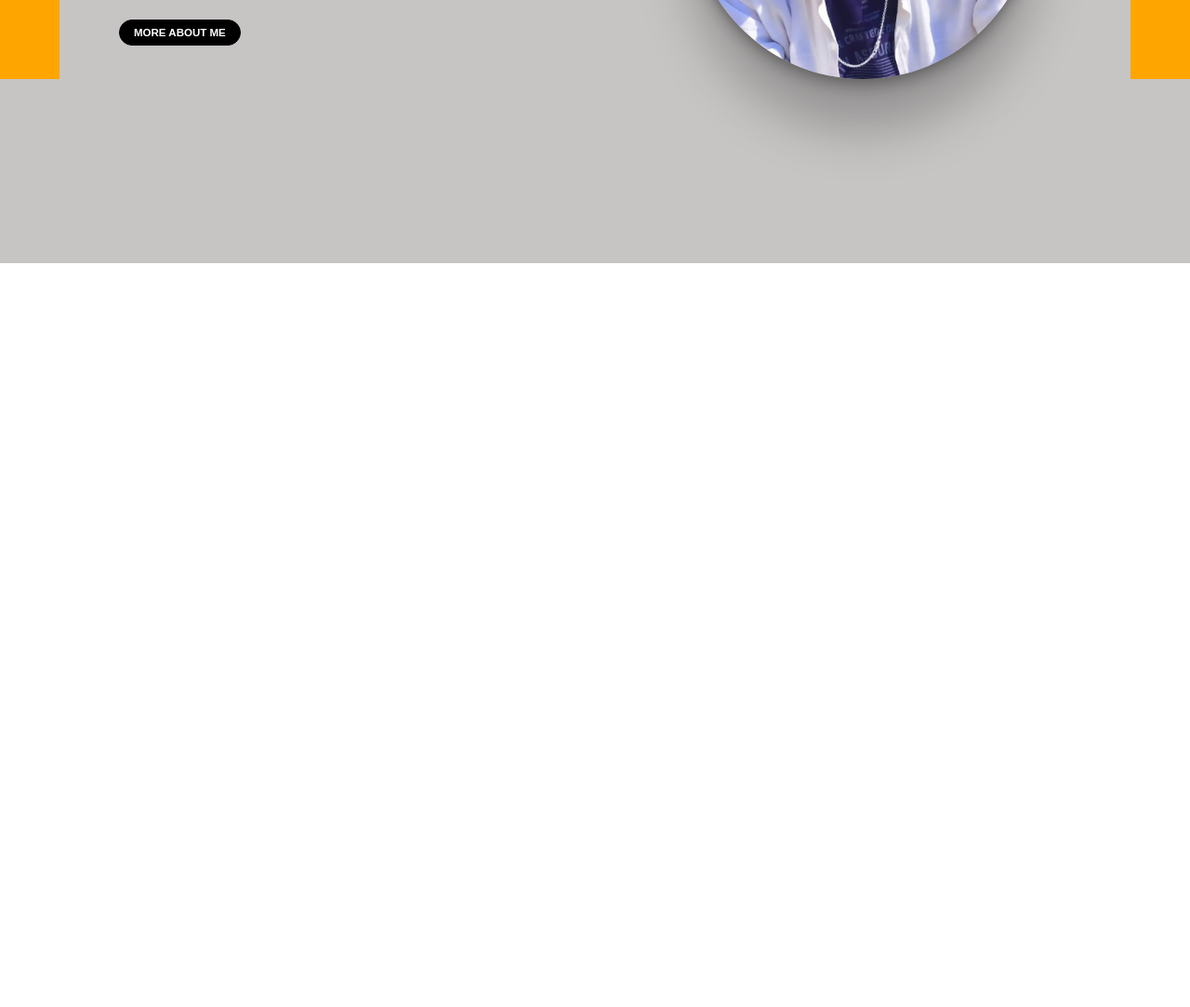
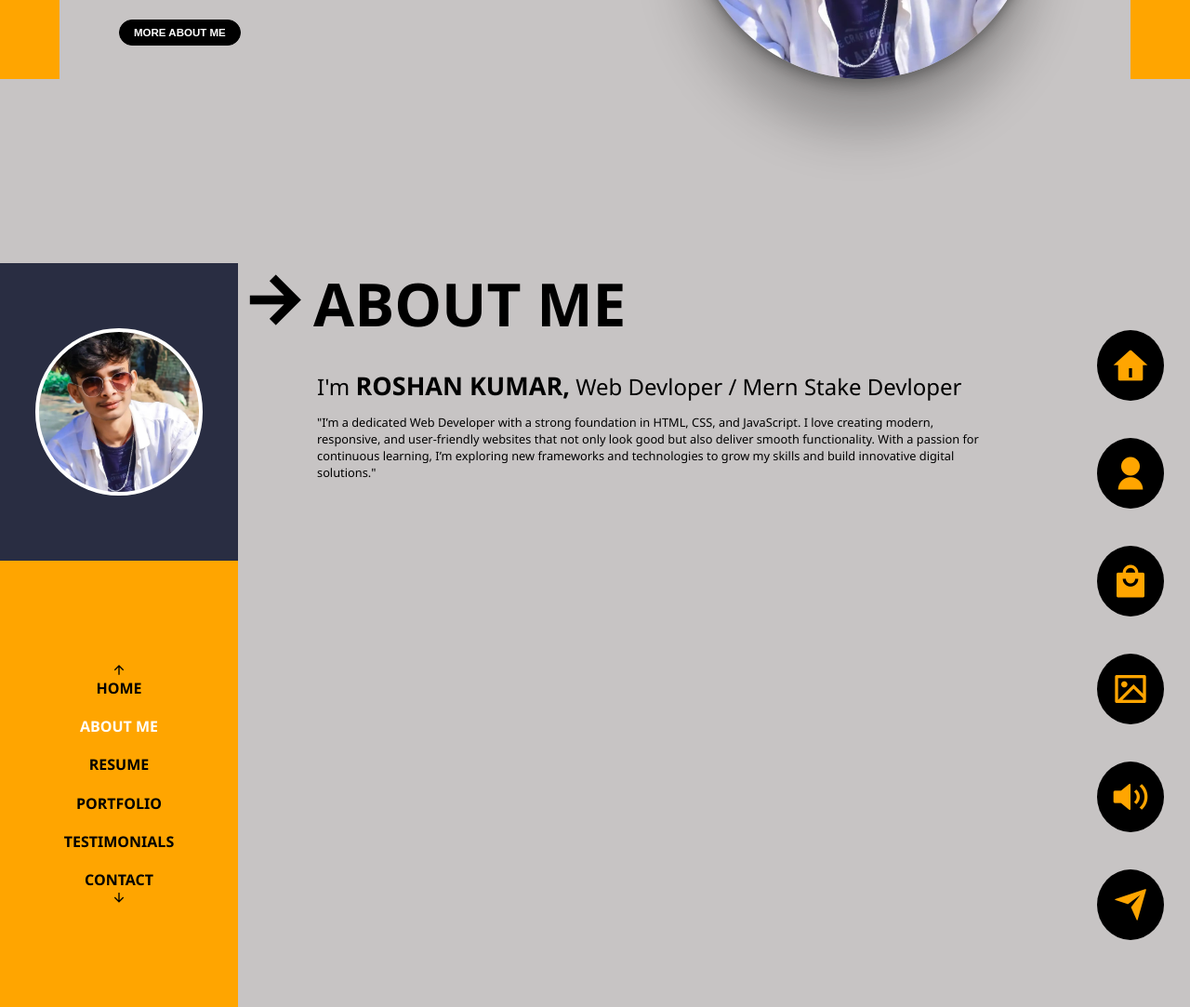
Before and after one commit to Roshan542/portfolio, a plain HTML site: page index.html in a window 1280 px wide. Shown: the part 517-1600 px from the top of the page at 93% size. Before the commit the page ends 800 px from the top, so only its background shows below. Drawn offline with nearby package versions, Linux system fonts and the light colour scheme.

Commit message:
second page haf compleet

```diff
--- a/index.html
+++ b/index.html
@@ -60,6 +60,51 @@
 
         </div>
 
+        <div class="aboutpage">
+            <div class="aboutpage-part1">
+                <div class="about-pic">
+                    <div class="img"></div>
+                </div>
+                <div class="about-nav">
+                    <i class="ri-arrow-up-line"></i>
+                    <a href="#">HOME</a>
+                    <a id="about-me" href="#">ABOUT ME</a>
+                    <a href="#">RESUME</a>
+                    <a href="#">PORTFOLIO</a>
+                    <a href="#">TESTIMONIALS</a>
+                    <a id="content" href="#">CONTACT</a>
+                    <i class="ri-arrow-down-line"></i>
+
+                </div>
+            </div>
+            <div class="aboutpage-part2">
+                <div class="bigabout">
+                    <div class="aboutme-div">
+                        <i class="ri-arrow-right-line"></i>
+                    <span>ABOUT ME</span>
+                    </div>
+                    <div class="para">
+                        <h2>I'm <SPan id="roshan">ROSHAN KUMAR,</SPan> Web Devloper / Mern Stake Devloper </h2>
+                        <p>"I’m a dedicated Web Developer with a strong foundation in HTML, CSS, and JavaScript. I love creating modern, responsive, and user-friendly websites that not only look good but also deliver smooth functionality. With a passion for continuous learning, I’m exploring new frameworks and technologies to grow my skills and build innovative digital solutions."</p>
+                    </div>
+                </div>
+                <div class="bigabout2"></div>
+            </div>
+            <div class="aboutpage-part3">
+
+                <i id="icon2" class="ri-home-4-fill"></i>
+                <i id="icon2" class="ri-user-fill"></i>
+                <i id="icon2"  class="ri-shopping-bag-4-fill"></i>
+                <i id="icon2" class="ri-image-line"></i>
+                <i id="icon2" class="ri-volume-up-fill"></i>
+                <i id="icon2" class="ri-send-plane-fill"></i>
+
+
+
+
+            </div>
+        </div>
+
 
 
 
--- a/style.css
+++ b/style.css
@@ -8,6 +8,12 @@
 width: 100%;
 height: 100%;
 font-family: 'Segoe UI', Tahoma, Geneva, Verdana, sans-serif;
+}
+
+.main{
+    height: auto;
+    width: 100%;
+    overflow-x: hidden;
 }
 .homepage{
     height: 100vh;
@@ -156,6 +162,7 @@ font-family: 'Segoe UI', Tahoma, Geneva, Verdana, sans-serif;
     border-radius: 50%;
     overflow: hidden;
     box-shadow: rgba(0, 0, 0, 0.25) 0px 54px 55px, rgba(0, 0, 0, 0.12) 0px -12px 30px, rgba(0, 0, 0, 0.12) 0px 4px 6px, rgba(0, 0, 0, 0.17) 0px 12px 13px, rgba(0, 0, 0, 0.09) 0px -3px 5px;
+    z-index: 9999;
 
 }
 .pic img{
@@ -164,6 +171,131 @@ font-family: 'Segoe UI', Tahoma, Geneva, Verdana, sans-serif;
     /* overflow: hidden; */
 }
 
+/* ! about pages stsrted,,,,,,,,,,,,,,,,,,,,,, */
+
+.aboutpage{
+    height: 100vh;
+    width: 100vw;
+    /* background-color: rgb(83, 65, 33); */
+    display: flex;
+}
+
+.aboutpage-part1{
+    height: 100vh;
+    width: 20%;
+    background-color: orange;
+
+}
+.aboutpage-part2{
+    height: 100vh;
+    width: 70%;
+     background-color: rgb(199, 196, 196);
+
+}
+.aboutpage-part3{
+    height: 100vh;
+    width: 10%;
+     background-color: rgb(199, 196, 196);
+}
+
+.bigabout{
+    height: 40vh;
+    width: 100%;
+    /* background-color: blueviolet; */
+}
+.bigabout2{
+    height:60vh;
+    width: 100%;
+    /* background-color: rgb(43, 226, 76); */
+}
+.bigabout i{
+    font-size: 6vw;
+    font-weight: 900;
+}
+.bigabout span{
+    font-size: 5vw;
+    font-weight: 900;
+
+
+}
+.para h2{
+    font-weight: 400;
+}
+.para span{
+    font-size: 27PX;
+}
+
+.aboutme-div{
+    margin-bottom: 2vw;
+}
+.para P{
+    font-size: 1VW;
+    font-weight: 300;
+    margin-top: 1VW;
+}
+.para{
+    padding: 0px 85px;
+}
+
+
+
+.about-pic{
+    height: 40%;
+    width: 100%;
+    background-color: rgb(41, 45, 66);
+    display: flex;
+    justify-content: center;
+    align-items: center;
+}
+.img{
+    height: 14vw;
+    width: 70%;
+    background-image: url(./images/king.jpg);
+    background-size: cover;
+    border-radius: 50%;
+    border: 4px solid white;
+}
+.about-nav{
+    height: 60%;
+    width: 100%;
+    display: flex;
+    flex-direction: column;
+    /* gap: 2vh; */
+    align-items: center;
+    justify-content: center;
+}
+.about-nav a{
+    text-decoration: none;
+    color: black;
+    font-weight: 700;
+    margin-bottom: 1.5vw;
+}
+#content{
+    margin-bottom: 0px;
+}
+#about-me{
+    color: white;
+}
+
+.aboutpage-part3{
+    display: flex;
+    flex-direction: column;
+    justify-content: center;
+    align-items: center;
+    font-size: 5vh;
+    color: orange;
+    gap: 5vh;
+}
+#icon2{
+    background-color: black;
+    border-radius: 50%;
+    padding: 2vh;
+}
+
+
+
+
+/* ! media ceaurry stsrted.............................. */
 @media (max-width: 600px) {
     #menu{
         display: block;
```
